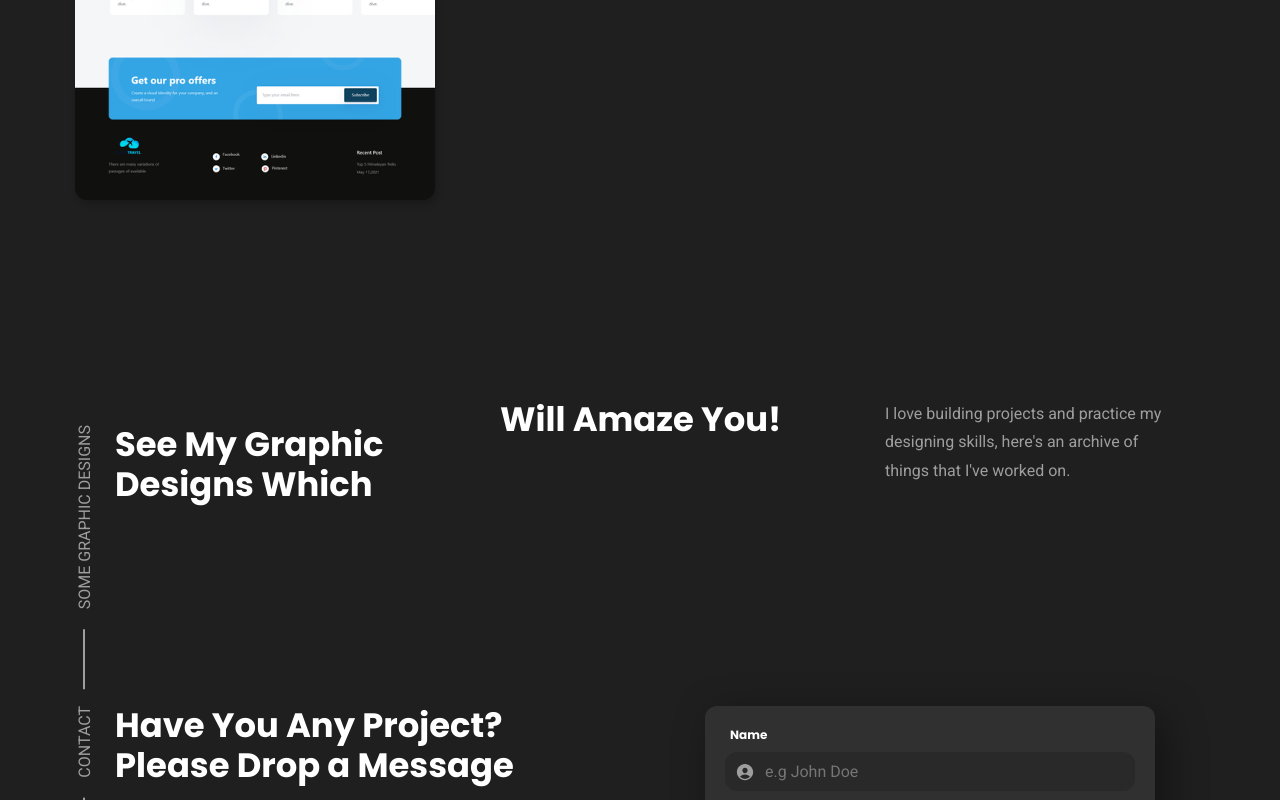
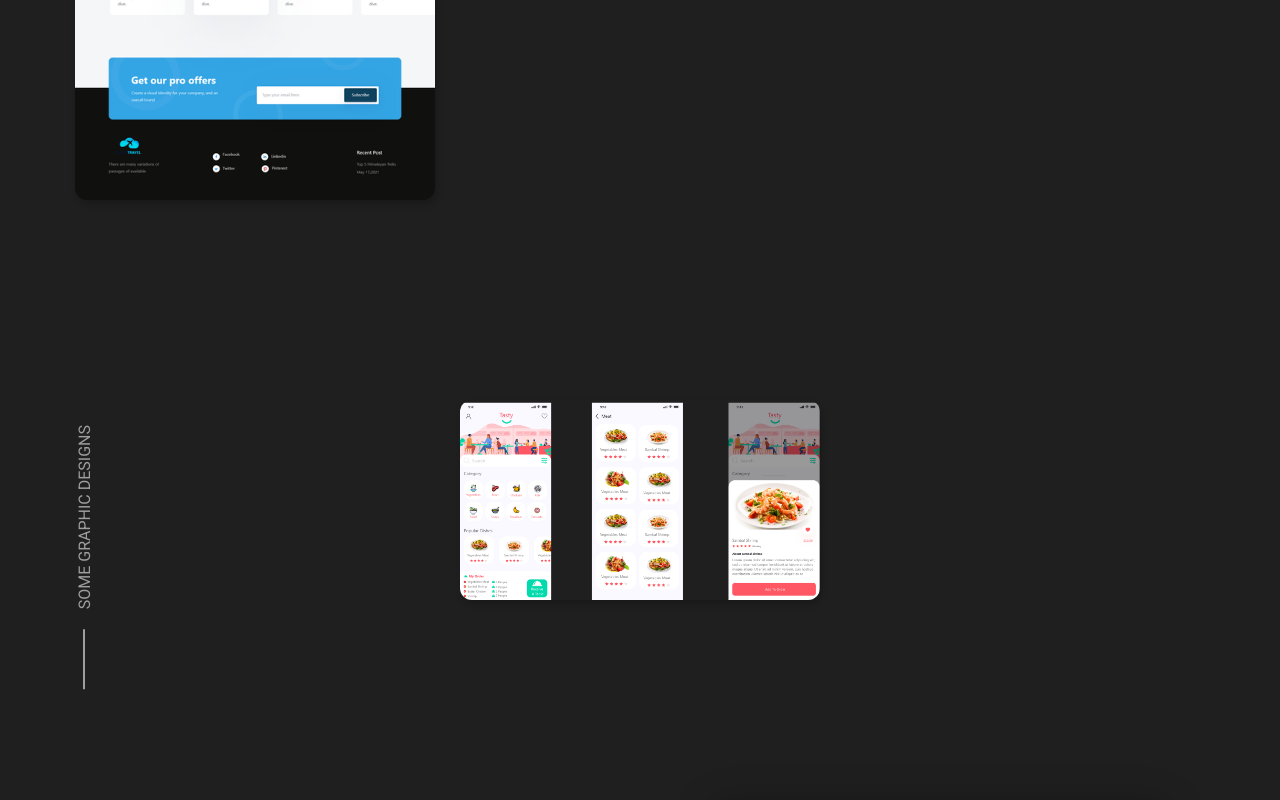
Before and after one commit to shahabhamdani/shahabal-portfolio, a plain HTML site: page index.html in a window 1280 px wide. Shown: the part 4443-5243 px from the top of the page. Drawn offline with nearby package versions, Linux system fonts and the light colour scheme; a web font is replaced by a local one.

Commit message:
Update index.html

```diff
--- a/index.html
+++ b/index.html
@@ -726,20 +726,7 @@
 
             </a>
           </li>
-                    <li>
-            <a href="#" class="project-card">
 
-              <figure class="card-banner">
-                <img src="./assets/images/19.png" class="w-100" alt="">
-              </figure>
-
-              <div class="card-content">
-                <h3 class="h4 card-title">(Ui/ UX design) </h3>
-
-              </div>
-
-            </a>
-          </li>
 
 
           <li>
@@ -847,14 +834,22 @@
 
               <p class="section-subtitle">Some Graphic Designs</p>
 
-              <h2 class="h3 section-title">See My Graphic Designs Which Will Amaze You!</h2>
+            </div>
+          </li>
 
-              <p class="section-text">
-                I love building projects and practice my designing skills,
-                here's an archive of things that I've worked on.
-              </p>
+                 <li>
+            <a href="#" class="project-card">
 
-            </div>
+              <figure class="card-banner">
+                <img src="./assets/images/19.png" class="w-100" alt="">
+              </figure>
+
+              <div class="card-content">
+                <h3 class="h4 card-title">(Ui/ UX design) </h3>
+
+              </div>
+
+            </a>
           </li>
 
           </ul>
```
